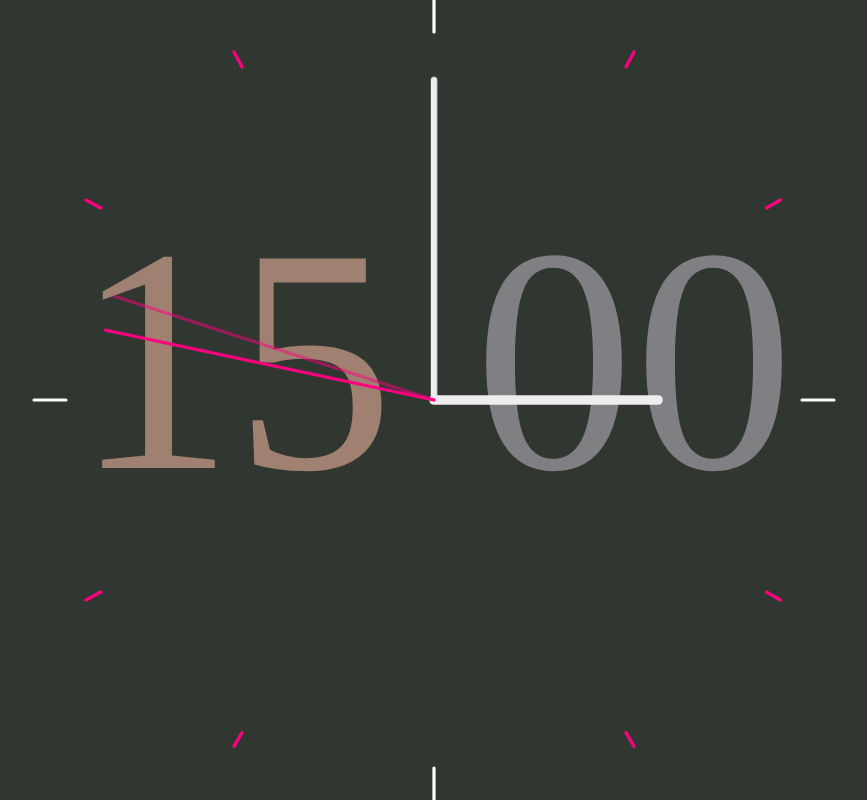
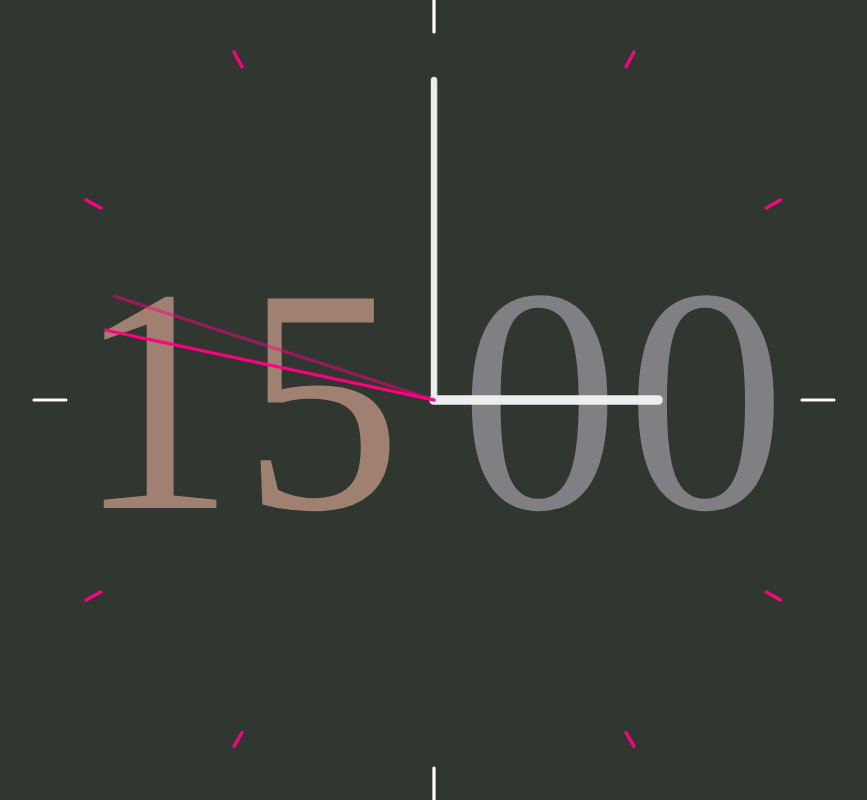
Before and after one commit to macrat/full-clock, a plain HTML site: page index.html in a window 1280 px wide. Shown: the whole page, without its empty margins (206-1073 px from the left). Drawn offline with Linux system fonts and the light colour scheme.

Commit message:
Changed way to rendering text

```diff
--- a/clock.js
+++ b/clock.js
@@ -7,8 +7,8 @@ const smoothSecondLine = document.querySelector('line.smooth');
 
 const icon = document.querySelector('svg#icon');
 
-const hourText = document.querySelector('tspan.hour');
-const minuteText = document.querySelector('tspan.minute');
+const hourTexts = document.querySelectorAll('span.hour span');
+const minuteTexts = document.querySelectorAll('span.minute span');
 
 
 const rendering = () => {
@@ -36,8 +36,8 @@ const rendering = () => {
     if (smoothSecond === 0 && now.getMilliseconds() < 500) smoothSecond = 1;
     smoothSecondLine.setAttribute('transform', `rotate(${smoothSecond * 360})`);
 
-    hourText.innerHTML = String(now.getHours()).padStart(2, ' ');
-    minuteText.innerHTML = String(now.getMinutes()).padStart(2, '0');
+    [hourTexts[0].innerHTML, hourTexts[1].innerHTML] = String(now.getHours()).padStart(2, ' ');
+    [minuteTexts[0].innerHTML, minuteTexts[1].innerHTML] = String(now.getMinutes()).padStart(2, '0');
 
     requestAnimationFrame(rendering);
 };
--- a/index.html
+++ b/index.html
@@ -17,13 +17,35 @@ body {
     height: 100%;
     background-color: #303630;
 }
-svg {
+div, svg {
     position: absolute;
     top: 0;
     left: 0;
     width: 100%;
     height: 100%;
 }
+
+div {
+    font-size: 25vw;
+    display: flex;
+    justify-content: center;
+    align-items: center;
+}
+span.hour, span.minute {
+    display: inline-block;
+    margin: 0 2vw;
+}
+span.hour {
+    color: #a08070;
+}
+span.minute {
+    color: #808084;
+}
+span > span {
+    display: inline-block;
+    width: 13vw;
+}
+
 path {
     stroke-width: 2;
     stroke-linecap: round;
@@ -56,13 +78,6 @@ svg#analog.stop-motion line {
     transition: none;
 }
 
-tspan.hour {
-    fill: #a08070;
-}
-tspan.minute {
-    fill: #808084;
-}
-
 #icon {
     display: none;
 }
@@ -71,12 +86,10 @@ tspan.minute {
 
     <body>
         <main>
-            <svg width="400" height="100" viewBox="-200 -50 400 100" preserveAspectRatio="xMidYMid">
-                <text text-anchor="middle" dominant-baseline="hanging" y="-50" font-size="100">
-                    <tspan class="hour">00</tspan>
-                    <tspan class="minute">00</tspan>
-                </text>
-            </svg>
+            <div id="digital">
+                <span class="hour"><span>-</span><span>-</span></span>
+                <span class="minute"><span>-</span><span>-</span></span>
+            </div>
             <svg id="analog" width="500" height="500" viewBox="-250 -250 500 500" preserveAspectRatio="xMidYMid">
                 <path
                     class="dial-15"
```
